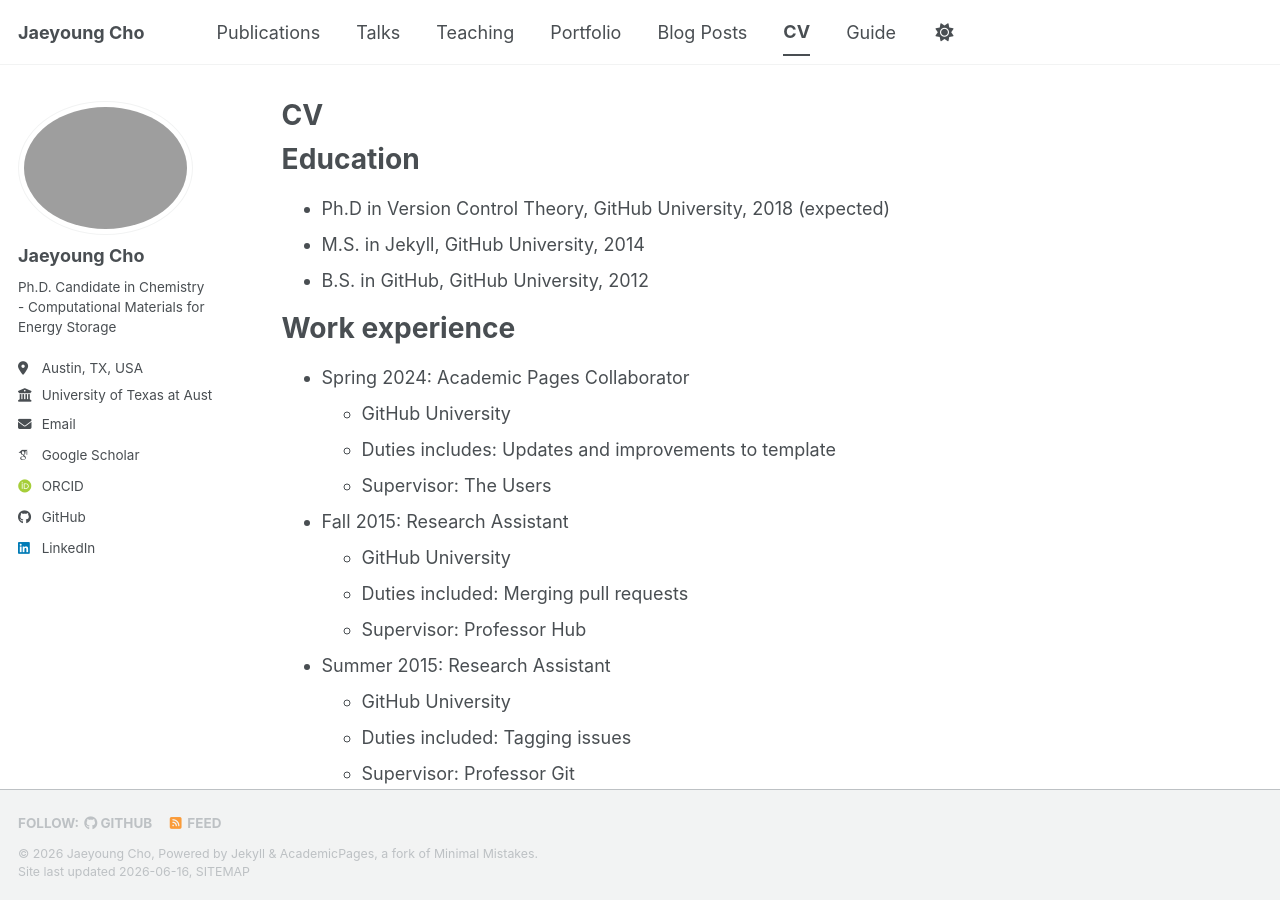
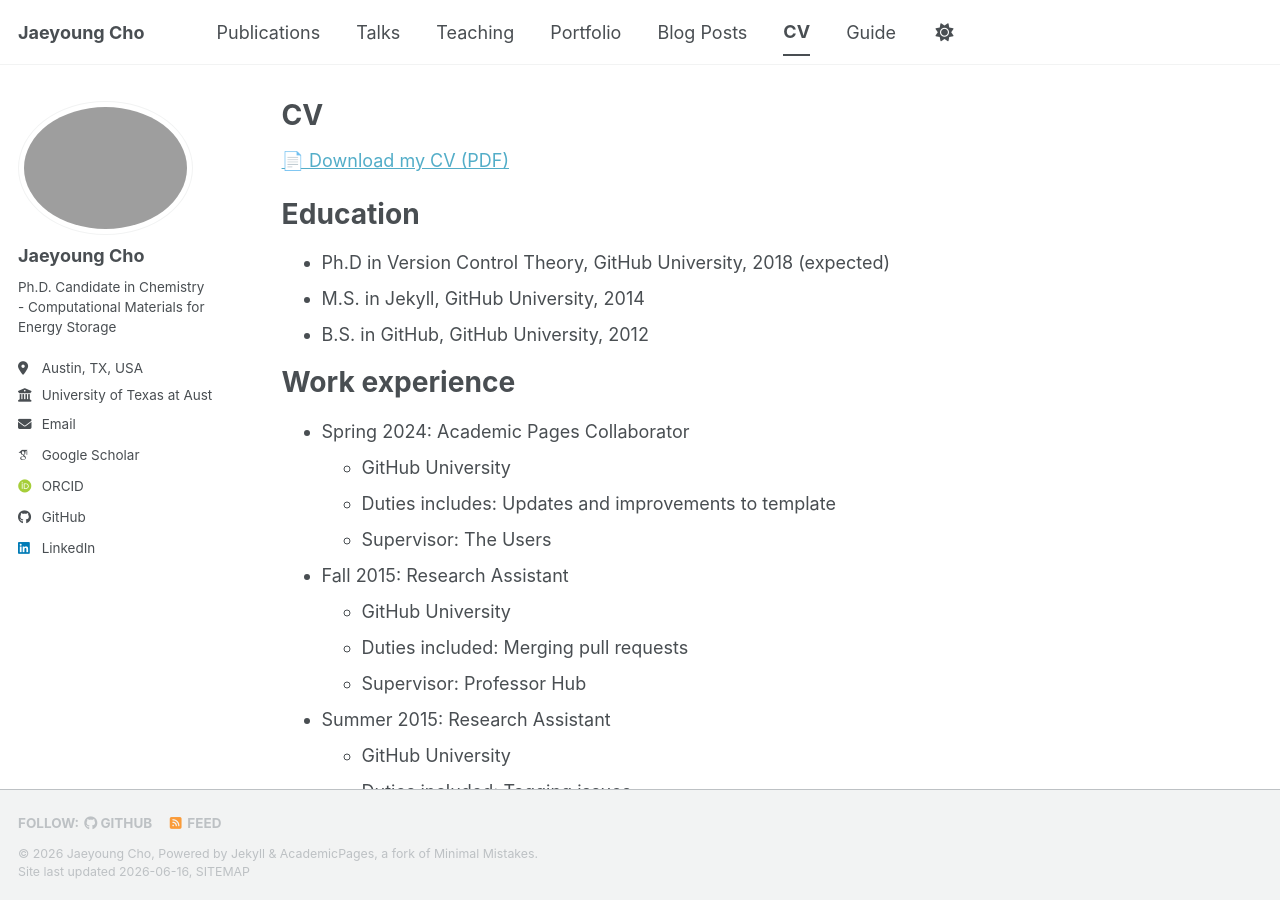
Before and after one commit to jycho5758/jycho5758.github.io, a Jekyll site: the page built from _pages/cv.md, in a window 1280 px wide and 900 px high. Built offline with Jekyll 4.4.1, drawn with Linux system fonts in a browser that asks for light colours; some web fonts are replaced; a script bundle is joined from its source files by our own code; library files that are not in the unit come from our copies.

Commit message:
Update cv.md

```diff
--- a/_pages/cv.md
+++ b/_pages/cv.md
@@ -8,6 +8,8 @@ redirect_from:
 ---
 
 {% include base_path %}
+<a href="/files/CV.pdf" target="_blank">📄 Download my CV (PDF)</a>
+
 
 Education
 ======
```
